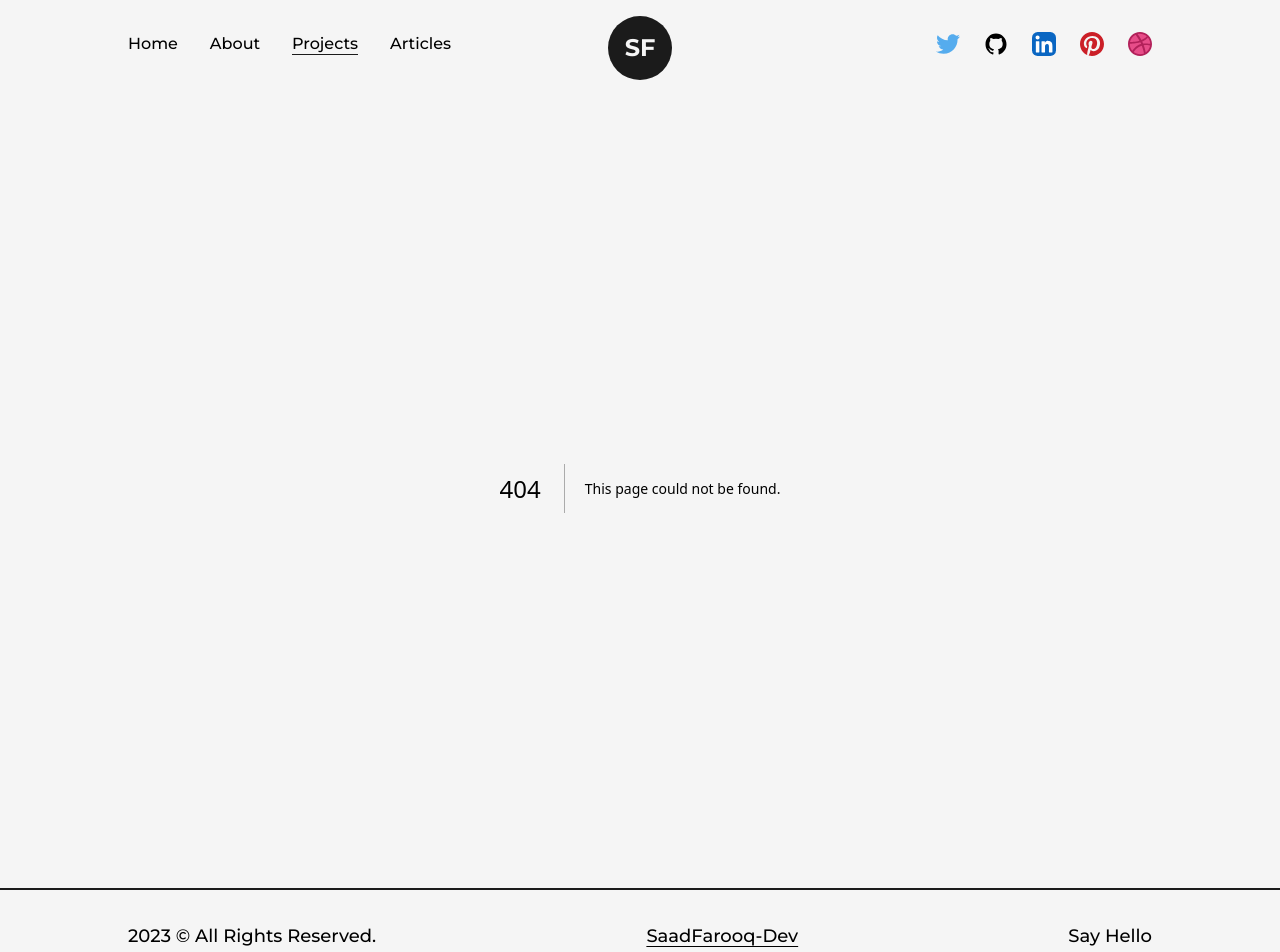
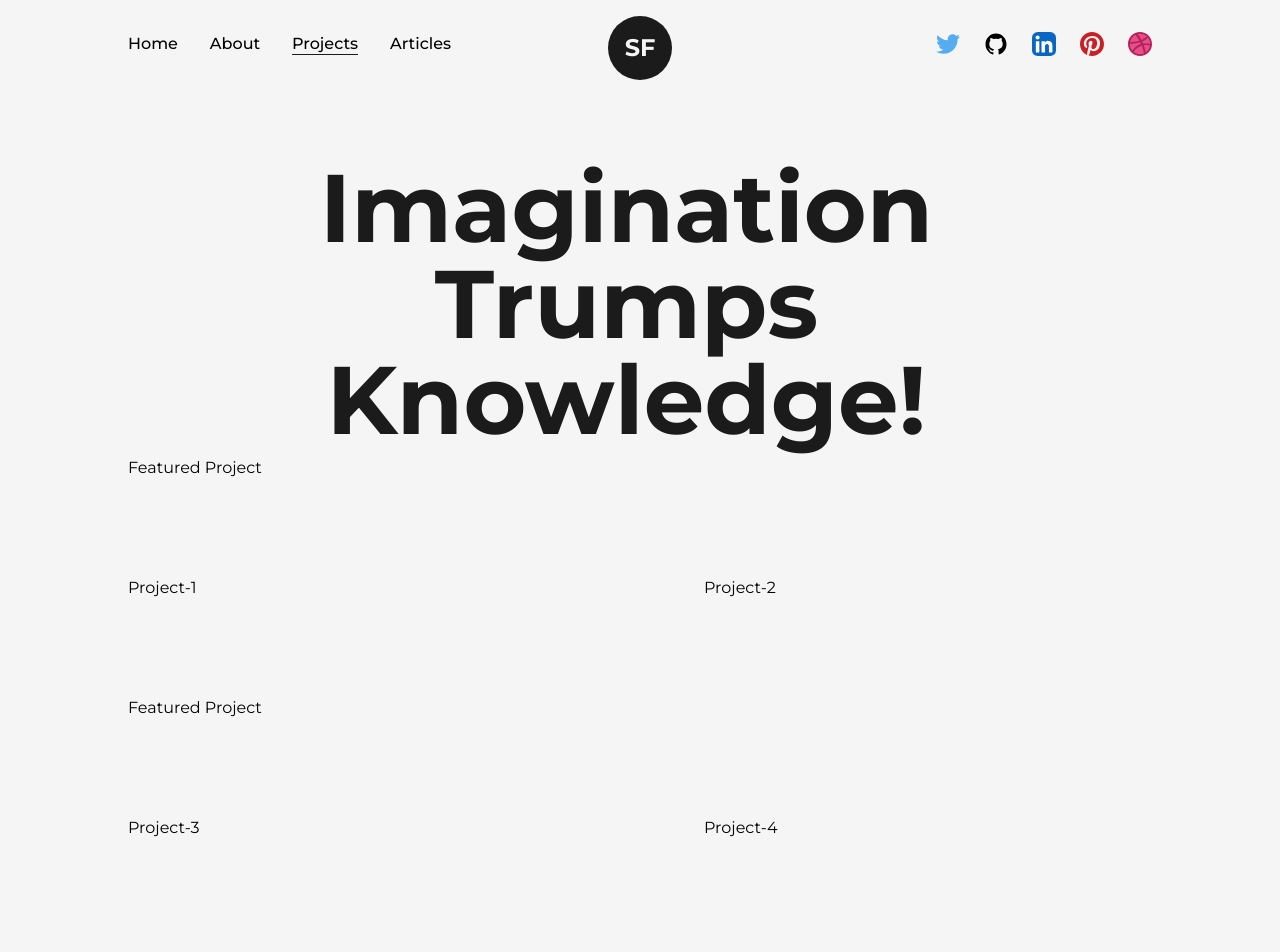
Before and after one commit to SaadFarooq-Dev/portfolio, a Next.js app: page /projects in a window 1280 px wide. Before the commit this address had no page. Shown: the top 952 px of the page. Built offline with nearby package versions, Linux system fonts and the light colour scheme.

Commit message:
Created projects component

```diff
--- /dev/null
+++ b/src/pages/projects.js
@@ -0,0 +1,42 @@
+import React from 'react'
+import Head from 'next/head'
+import Layout from '@/components/Layout'
+import AnimatedText from '@/components/AnimatedText'
+
+const projects = () => {
+  return (
+    <>
+      <Head>
+        <title>Saad Farooq | Projects Page</title>
+        <meta name='description' content='Software Developer' />
+      </Head>
+      <main className='w-full mb-16 flex flex-col items-center justify-center'>
+        <Layout className='pt-16'>
+          <AnimatedText text={'Imagination Trumps Knowledge!'} />
+          <div className='grid grid-cols-12 gap-24'>
+            <div className='col-span-12'>
+              Featured Project
+            </div>
+            <div className='col-span-6'>
+              Project-1
+            </div>
+            <div className='col-span-6'>
+              Project-2
+            </div>
+            <div className='col-span-12'>
+              Featured Project
+            </div>
+            <div className='col-span-6'>
+              Project-3
+            </div>
+            <div className='col-span-6'>
+              Project-4
+            </div>
+          </div>
+        </Layout>
+      </main>
+    </>
+  )
+}
+
+export default projects
```
